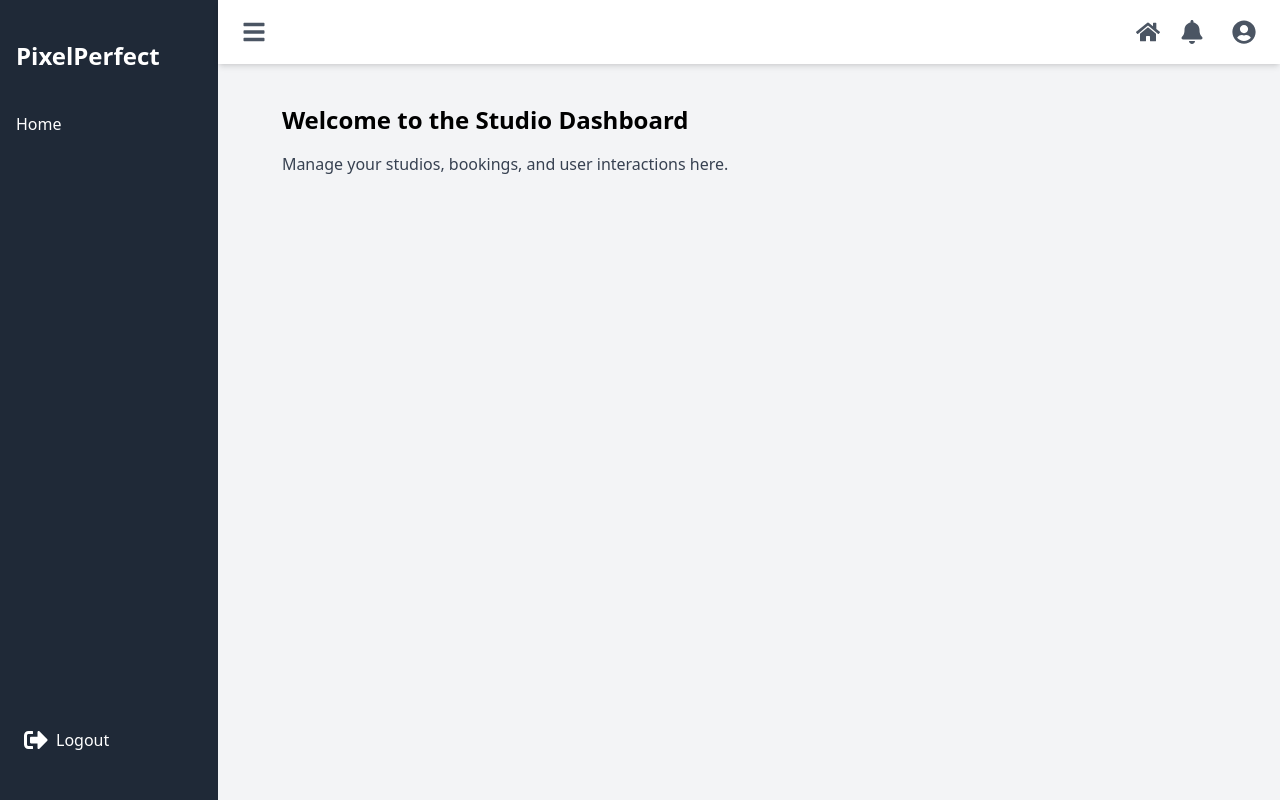
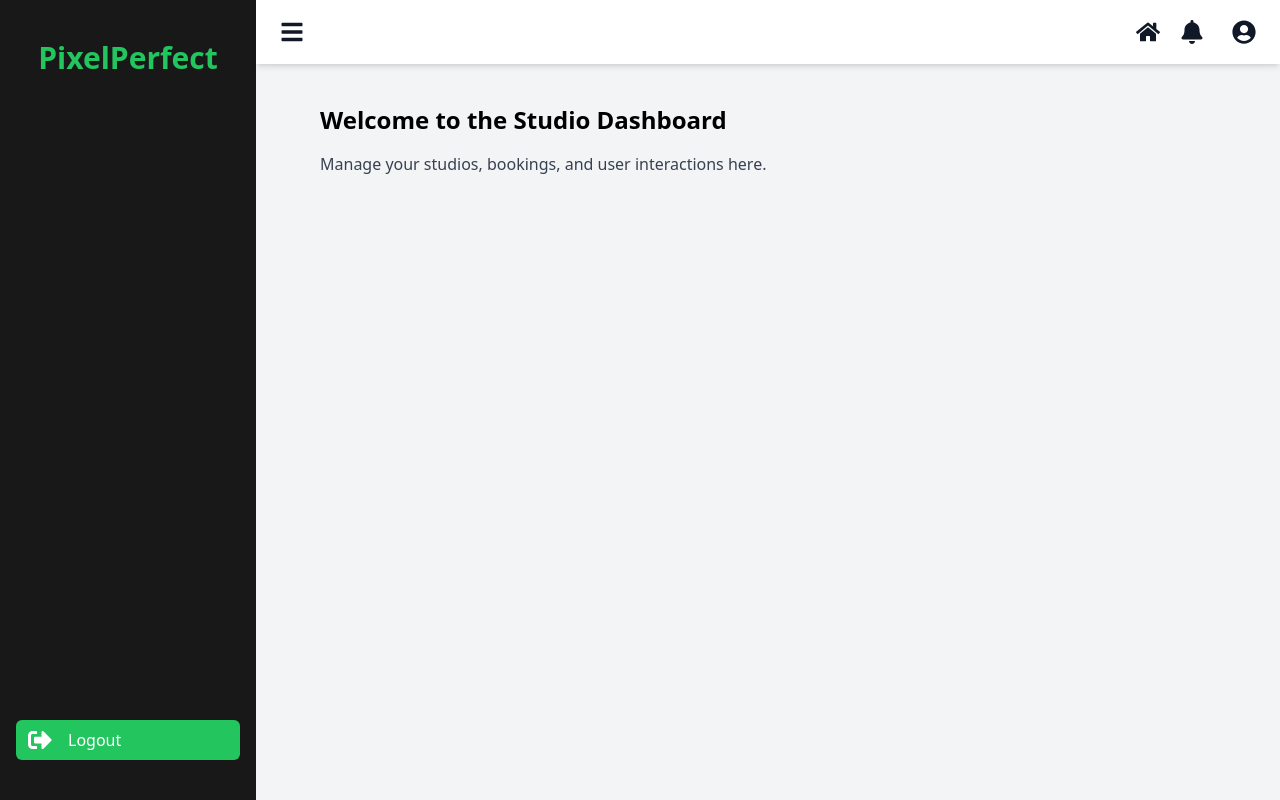
Before and after one commit to PixelPerfect-Ghana/StudioConnect, a React (Vite) app: page /dashboard in a window 1280 px wide. Built offline with nearby package versions, Linux system fonts and the light colour scheme.

Commit message:
add dashboard ui

```diff
--- a/src/components/Sidebar.jsx
+++ b/src/components/Sidebar.jsx
@@ -1,5 +1,52 @@
-import { Link, useNavigate } from "react-router-dom";
-import { FaSignOutAlt } from "react-icons/fa";
+import { Link, useNavigate, NavLink } from "react-router-dom";
+
+import {
+  FaSignOutAlt,
+  FaHome,
+  FaCompass,
+  FaCalendarAlt,
+  FaCogs,
+  FaUserTie,
+} from "react-icons/fa";
+
+const navItems = [
+  {
+    icon: FaHome,
+    path: "/dashboard",
+    label: "Home",
+    showFor: ["user", "vendor"],
+  },
+  {
+    icon: FaCompass,
+    path: "/dashboard/allstudios",
+    label: "Explore Studios",
+    showFor: ["user"],
+  },
+  {
+    icon: FaCalendarAlt,
+    path: "/bookings",
+    label: "My Bookings",
+    showFor: ["user"],
+  },
+  {
+    icon: FaCogs,
+    path: "/manage-studios",
+    label: "Manage Studios",
+    showFor: ["vendor"],
+  },
+  {
+    icon: FaCalendarAlt,
+    path: "/bookings",
+    label: "View Bookings",
+    showFor: ["vendor"],
+  },
+  {
+    icon: FaUserTie,
+    path: "/studios/add",
+    label: "Become a Vendor",
+    showFor: ["user"],
+  },
+];
 
 const Sidebar = () => {
   const userRole = localStorage.getItem("role");
@@ -12,38 +59,37 @@ const Sidebar = () => {
   };
 
   return (
-    <div className="w-64 bg-gray-800 text-white h-screen p-4 flex flex-col py-10">
-      <h2 className="text-2xl font-bold mb-4">PixelPerfect</h2>
-      <nav className="mt-4">
-        <Link to="/dashboard" className="block py-2">
-          Home
-        </Link>
-
-        {/* Links specific to each user role */}
-        {userRole === "user" && (
-          <>
-            <Link to="/dashboard/allstudios" className="block py-2">
-              Explore Studios
-            </Link>
-            <Link to="/bookings" className="block py-2">
-              My Bookings
-            </Link>
-          </>
-        )}
-        {userRole === "vendor" && (
-          <>
-            <Link to="/manage-studios" className="block py-2">
-              Manage Studios
-            </Link>
-            <Link to="/bookings" className="block py-2">
-              View Bookings
-            </Link>
-          </>
-        )}
+    <div className="w-64 bg-black/90 text-white h-screen p-4 flex flex-col gap-y-8 py-10 fixed z-50 left-0">
+      <Link
+        to="/"
+        className="text-3xl font-bold text-center text-green-500 mb-4"
+      >
+        PixelPerfect
+      </Link>
+      <nav className=" flex flex-col text-base gap-y-4">
+        {navItems
+          .filter((item) => item.showFor.includes(userRole))
+          .map(({ icon: Icon, path, label }, index) => (
+            <NavLink
+              key={index}
+              to={path}
+              className={({ isActive }) =>
+                `flex items-center gap-x-4 py-2 px-3 rounded-md ${
+                  isActive
+                    ? "bg-green-500 text-white"
+                    : "hover:bg-green-500 hover:text-white"
+                }`
+              }
+              end
+            >
+              <Icon className="size-6" />
+              {label}
+            </NavLink>
+          ))}
       </nav>
       <button
         onClick={handleLogout}
-        className="p-2 text-white hover:text-gray-500 flex gap-x-2 mt-auto"
+        className="flex items-center gap-x-4 py-2 px-3 rounded-md bg-green-500 text-white mt-auto"
       >
         <FaSignOutAlt className="h-6 w-6" /> <span>Logout</span>
       </button>
--- a/src/layout/DashboardLayout.jsx
+++ b/src/layout/DashboardLayout.jsx
@@ -13,23 +13,23 @@ const DashboardLayout = () => {
         toggleSidebar={() => setSidebarOpen(!isSidebarOpen)}
       />
 
-      <div className="flex flex-col w-full">
-        <nav className="bg-white shadow-md  w-full flex h-16 z-50 items-center px-4">
+      <div className="flex flex-col w-full ml-64">
+        <nav className="bg-white shadow-md w-full flex h-16 z-50 items-center px-4">
           <button
             onClick={() => setSidebarOpen(!isSidebarOpen)}
-            className="p-2 rounded-md text-gray-600 hover:text-gray-900 mr-auto"
+            className="p-2 rounded-md  text-gray-900 hover:text-green-500 mr-auto"
           >
             <FaBars className="h-6 w-6" />
           </button>
 
           <div className="flex items-center gap-x-3">
-            <button to="/" className="text-gray-600 hover:text-gray-900">
+            <button to="/" className="text-gray-900 hover:text-green-500">
               <FaHome className="h-6 w-6" />
             </button>
-            <button className="p-2 text-gray-600 hover:text-gray-900">
+            <button className="p-2 text-gray-900 hover:text-green-500">
               <FaBell className="h-6 w-6" />
             </button>
-            <button className="p-2 text-gray-600 hover:text-gray-900">
+            <button className="p-2 text-gray-900 hover:text-green-500">
               <FaUserCircle className="h-6 w-6" />
             </button>
           </div>
```
